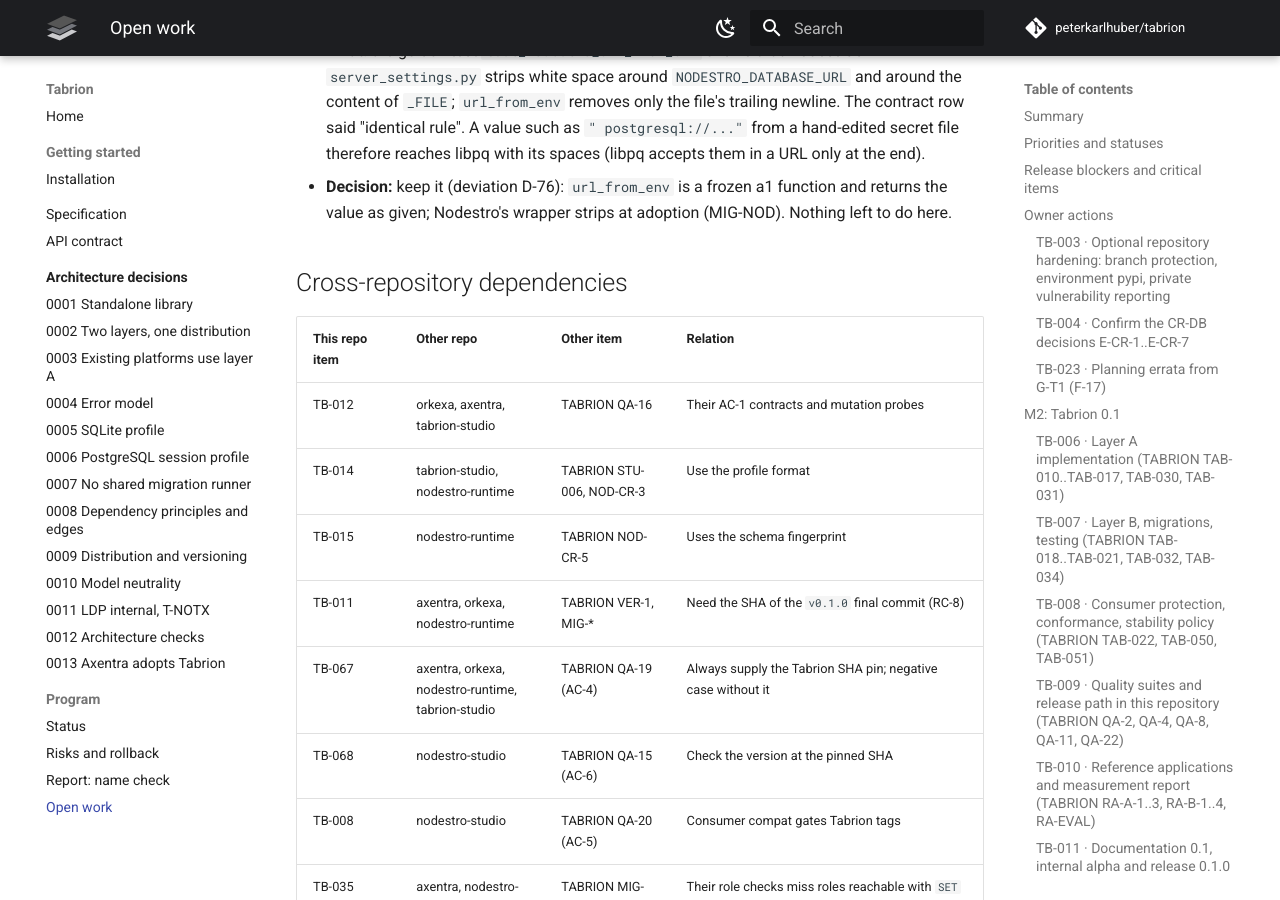
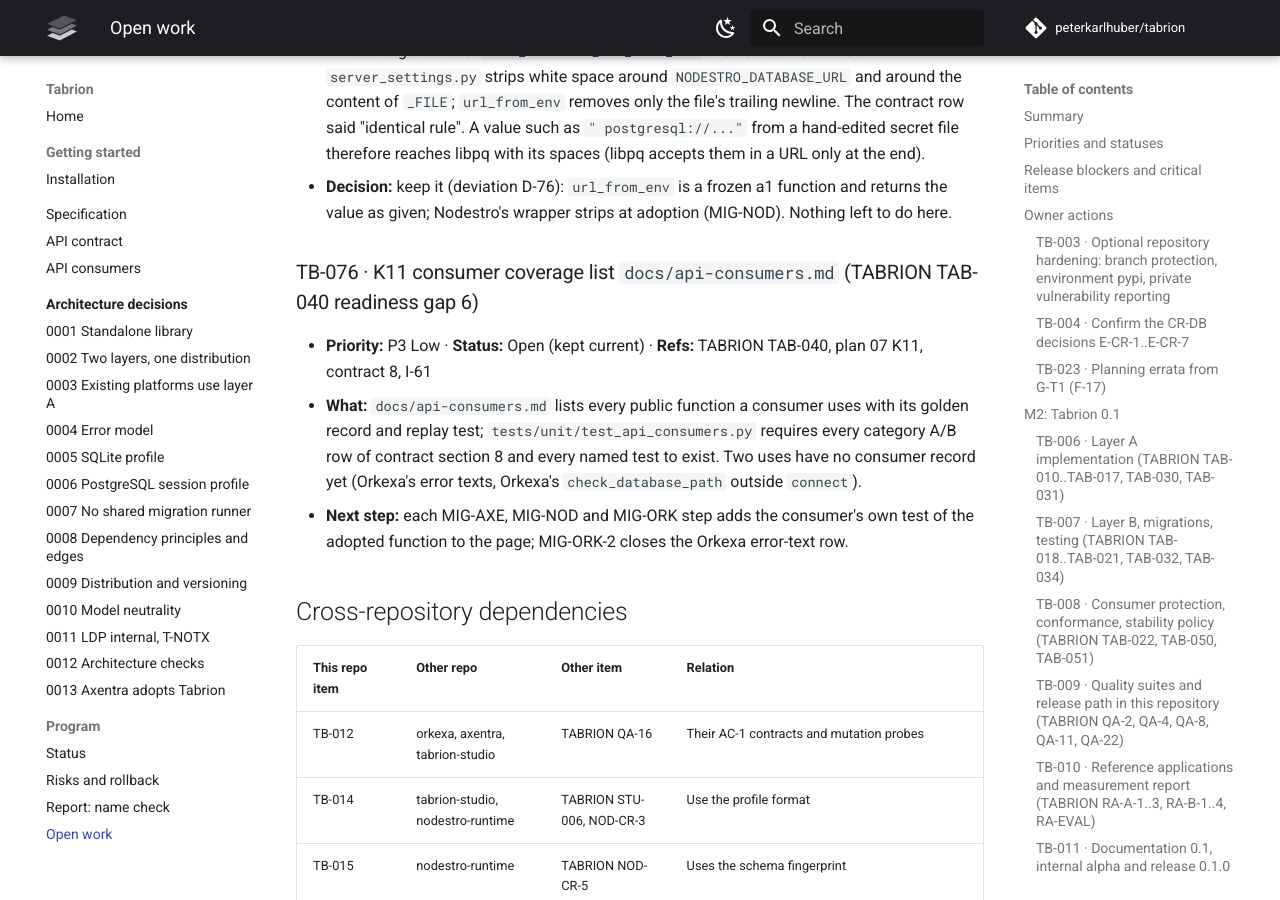
Before and after one commit to peterkarlhuber/tabrion, an MkDocs documentation site: the page built from docs/TODO.md, in a window 1280 px wide and 900 px high, scrolled down 24188 px. Built offline with MkDocs 1.6.1 and Material for MkDocs 9.7.7, drawn with Linux system fonts in a browser that asks for light colours; comment, search, counter and statistics services are not loaded.

Commit message:
K11: docs/api-consumers.md with a consistency test (TAB-040 gap 6)
Every public function a consumer uses, with its contract section 8 row, golden
record and replay test; two uses without a consumer record are listed.
tests/unit/test_api_consumers.py requires all 25 A/B rows and every named
test to exist. In the docs nav; TODO TB-076.

Co-Authored-By: Claude Opus 5.5 <noreply@anthropic.com>
Claude-Session: https://claude.ai/code/session_011tY7TC7Nu5VGro3DJGJcv8

```diff
--- a/docs/TODO.md
+++ b/docs/TODO.md
@@ -739,6 +739,16 @@ required (owner decision of 2026-11-08 11:26Z).
 - **Decision:** keep it (deviation D-76): `url_from_env` is a frozen a1 function and returns the value as given;
   Nodestro's wrapper strips at adoption (MIG-NOD). Nothing left to do here.
 
+
+### TB-076 · K11 consumer coverage list `docs/api-consumers.md` (TABRION TAB-040 readiness gap 6)
+
+- **Priority:** P3 Low · **Status:** Open (kept current) · **Refs:** TABRION TAB-040, plan 07 K11, contract 8, I-61
+- **What:** `docs/api-consumers.md` lists every public function a consumer uses with its golden record and replay
+  test; `tests/unit/test_api_consumers.py` requires every category A/B row of contract section 8 and every named test
+  to exist. Two uses have no consumer record yet (Orkexa's error texts, Orkexa's `check_database_path` outside
+  `connect`).
+- **Next step:** each MIG-AXE, MIG-NOD and MIG-ORK step adds the consumer's own test of the adopted function to the
+  page; MIG-ORK-2 closes the Orkexa error-text row.
 ## Cross-repository dependencies
 
 | This repo item | Other repo | Other item | Relation |
--- a/mkdocs.yml
+++ b/mkdocs.yml
@@ -63,6 +63,7 @@ nav:
       - Installation: getting-started/installation.md
   - Specification: specification.md
   - API contract: api/contract.md
+  - API consumers: api-consumers.md
   - Architecture decisions:
       - adr/README.md
       - "0001 Standalone library": adr/0001-standalone-library.md
```
Also changed, not shown: other parts of docs/TODO.md (+1 -1 lines), CHANGELOG.md (+2 -0 lines), docs/api-consumers.md (added, +59 -0 lines), 1 other file.
